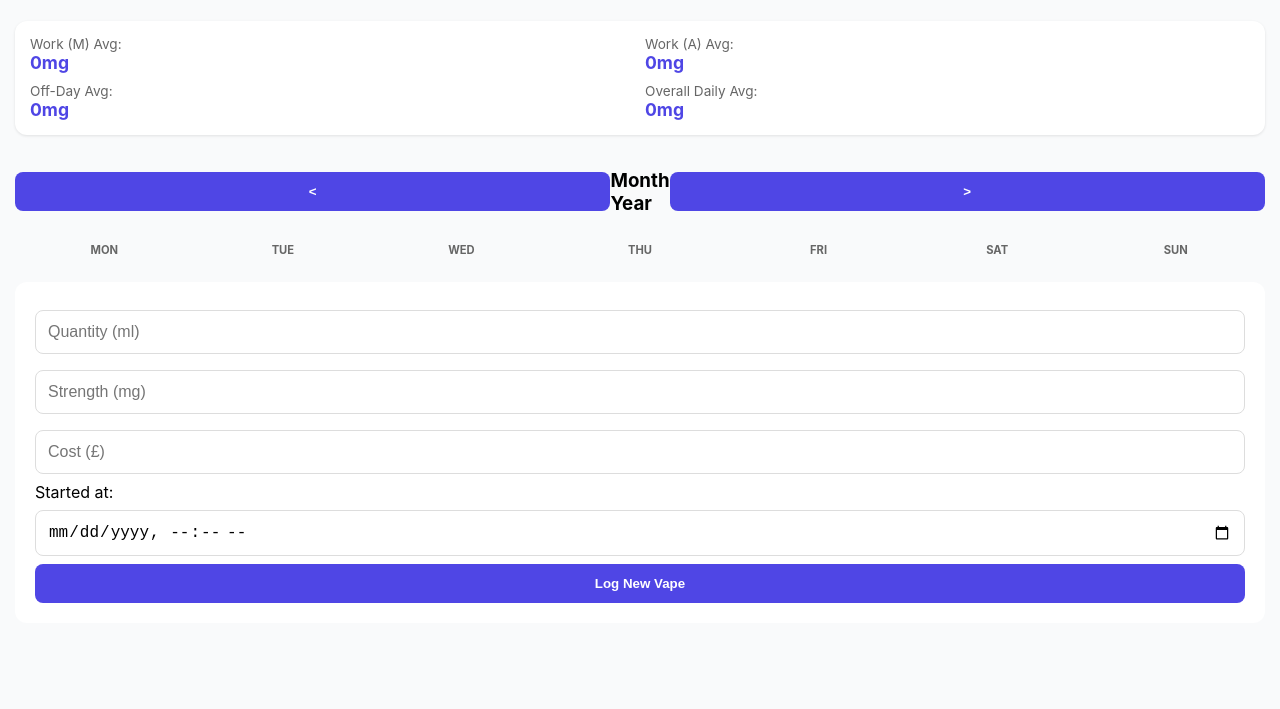
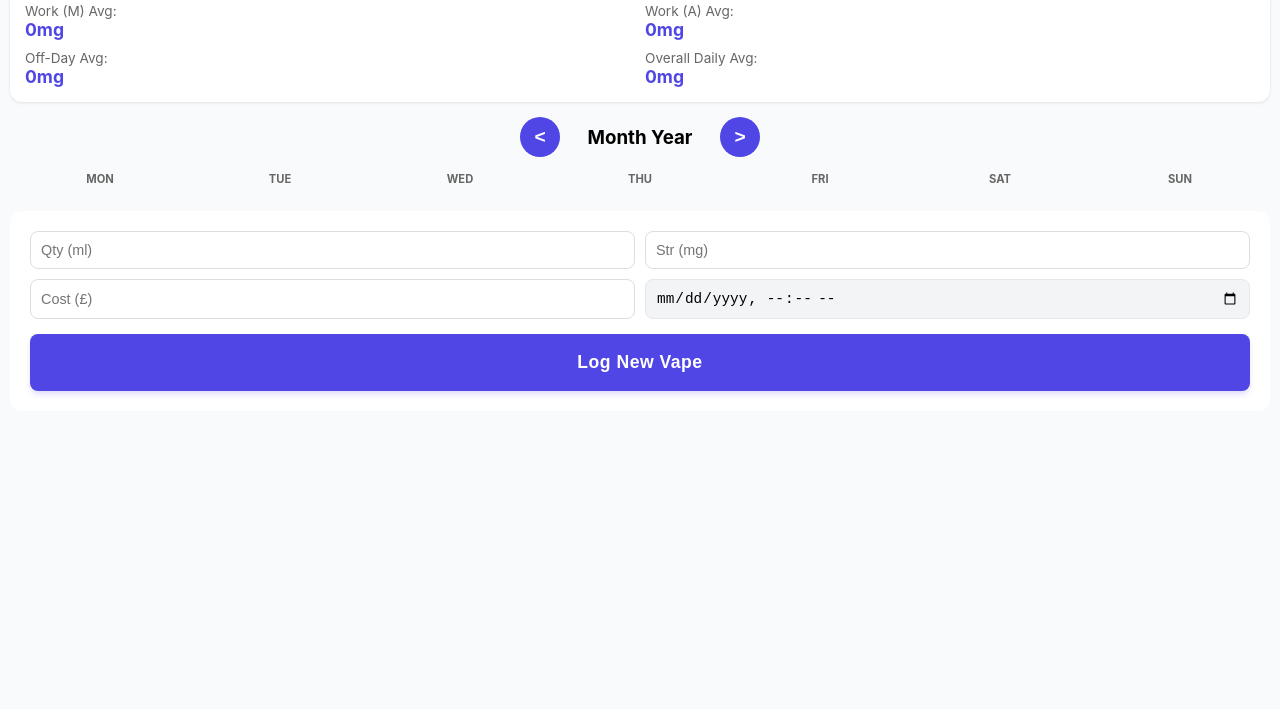
Before and after one commit to dave25uk/vape-quit-pwa, a website built with Vite: page index.html in a window 1280 px wide. Shown: the part 91-800 px from the top of the page. Built offline with nearby package versions, Linux system fonts and the light colour scheme; no server answers.

Commit message:
testing update

```diff
--- a/index.html
+++ b/index.html
@@ -37,15 +37,16 @@
 
         <section id="entry-section">
             <form id="vape-form">
-                <input type="number" id="ml" placeholder="Quantity (ml)" step="any" required>
-                <input type="number" id="mg" placeholder="Strength (mg)" step="any" required>
-                <input type="number" id="cost" placeholder="Cost (£)" step="any" required>
-
-                <label for="start-date">Started at:</label>
-                <input type="datetime-local" id="start-date" required>
-
-                <button type="submit">Log New Vape</button>
-            </form>
+    <div class="input-grid">
+        <input type="number" id="ml" placeholder="Qty (ml)" step="any" required>
+        <input type="number" id="mg" placeholder="Str (mg)" step="any" required>
+        <input type="number" id="cost" placeholder="Cost (£)" step="any" required>
+        <div class="date-container">
+            <input type="datetime-local" id="start-date" required>
+        </div>
+    </div>
+    <button type="submit" id="log-button">Log New Vape</button>
+</form>
         </section>
     </main>
 
--- a/style.css
+++ b/style.css
@@ -1,29 +1,65 @@
-:root { --primary: #4f46e5; --work-m: #fef3c7; --work-a: #dcfce7; }
-body { font-family: -apple-system, sans-serif; background: #f9fafb; padding: 15px; margin: 0; }
-header { display: flex; justify-content: space-between; align-items: center; }
-#insights-bar { display: grid; grid-template-columns: 1fr 1fr; gap: 10px; margin: 15px 0; background: white; padding: 15px; border-radius: 12px; box-shadow: 0 1px 3px rgba(0,0,0,0.1); }
-.insight-item { font-size: 0.85rem; color: #666; }
-.insight-item strong { display: block; font-size: 1.1rem; color: var(--primary); }
-#calendar-grid { display: grid; grid-template-columns: repeat(7, 1fr); gap: 4px; }
-.calendar-day { background: white; border-radius: 6px; aspect-ratio: 1/1; display: flex; flex-direction: column; align-items: center; justify-content: center; position: relative; font-size: 0.75rem; border: 1px solid #eee; }
-.calendar-day strong { font-size: 0.65rem; color: var(--primary); }
-.shift-tag { position: absolute; top: 2px; right: 2px; font-weight: bold; color: #999; }
-.shift-M { background: var(--work-m); border-color: #f59e0b; }
-.shift-A { background: var(--work-a); border-color: #10b981; }
-form { background: white; padding: 20px; border-radius: 12px; margin-top: 20px; }
-input { width: 100%; padding: 12px; margin: 8px 0; border: 1px solid #ddd; border-radius: 8px; box-sizing: border-box; font-size: 16px; }
-button { width: 100%; background: var(--primary); color: white; border: none; padding: 12px; border-radius: 8px; font-weight: bold; }
-#mode-toggle { width: auto; background: #eee; color: #333; padding: 6px 12px; }
-.calendar-day {
-    cursor: pointer;
-    touch-action: manipulation; /* Optimizes for taps, ignores double-tap-zoom */
-    -webkit-tap-highlight-color: rgba(0,0,0,0.1); /* Visual feedback */
+:root {
+    --primary: #4f46e5;
+    --work-m: #fef3c7;
+    --work-a: #dcfce7;
 }
-.calendar-header {
+
+body {
+    font-family: -apple-system, sans-serif;
+    background: #f9fafb;
+    padding: 10px;
+    margin: 0;
+}
+
+header {
     display: flex;
     justify-content: space-between;
     align-items: center;
+}
+
+h1#app-title {
+    margin-top: 5px;
     margin-bottom: 10px;
+}
+
+#insights-bar {
+    display: grid;
+    grid-template-columns: 1fr 1fr;
+    gap: 10px;
+    margin: 15px 0;
+    background: white;
+    padding: 15px;
+    border-radius: 12px;
+    box-shadow: 0 1px 3px rgba(0,0,0,0.1);
+}
+
+.insight-item { font-size: 0.85rem; color: #666; }
+.insight-item strong { display: block; font-size: 1.1rem; color: var(--primary); }
+
+/* --- Calendar Header & Nav --- */
+.calendar-header {
+    display: flex;
+    justify-content: center;
+    align-items: center;
+    gap: 20px;
+    margin-bottom: 15px;
+}
+
+.calendar-header button {
+    width: 40px;
+    height: 40px;
+    padding: 0;
+    font-size: 1.2rem;
+    border-radius: 50%;
+    display: flex;
+    justify-content: center;
+    align-items: center;
+}
+
+#current-month-display {
+    min-width: 120px;
+    text-align: center;
+    margin: 0;
 }
 
 .weekday-header {
@@ -37,17 +73,90 @@ button { width: 100%; background: var(--primary); color: white; border: none; pa
     text-transform: uppercase;
 }
 
+/* --- Calendar Grid --- */
 #calendar-grid {
     display: grid;
     grid-template-columns: repeat(7, 1fr);
     gap: 4px;
 }
 
-.calendar-day.spacer {
-    background: transparent;
-    border: none;
+.calendar-day {
+    background: white;
+    border-radius: 6px;
+    aspect-ratio: 1/1;
+    display: flex;
+    flex-direction: column;
+    align-items: center;
+    justify-content: center;
+    position: relative;
+    font-size: 0.75rem;
+    border: 1px solid #eee;
+    cursor: pointer;
+    touch-action: manipulation;
+    -webkit-tap-highlight-color: rgba(0,0,0,0.1);
 }
 
-.today-highlight {
-    border: 2px solid var(--primary) !important;
+.calendar-day strong { font-size: 0.65rem; color: var(--primary); }
+.calendar-day.spacer { background: transparent; border: none; }
+.today-highlight { border: 2px solid var(--primary) !important; }
+
+.shift-tag { position: absolute; top: 2px; right: 2px; font-weight: bold; color: #999; }
+.shift-M { background: var(--work-m); border-color: #f59e0b; }
+.shift-A { background: var(--work-a); border-color: #10b981; }
+
+/* --- Form & Inputs --- */
+form {
+    background: white;
+    padding: 20px;
+    border-radius: 12px;
+    margin-top: 20px;
 }
+
+.input-grid {
+    display: grid;
+    grid-template-columns: 1fr 1fr;
+    gap: 10px;
+    margin-bottom: 15px;
+}
+
+/* Base input style */
+input {
+    width: 100%;
+    padding: 12px;
+    border: 1px solid #ddd;
+    border-radius: 8px;
+    box-sizing: border-box;
+    font-size: 16px;
+}
+
+/* Specific overrides for the 2x2 grid */
+.input-grid input {
+    margin: 0;
+    padding: 10px;
+    font-size: 0.9rem;
+}
+
+input[type="datetime-local"] {
+    background: #f3f4f6;
+    border: 1px solid #e5e7eb;
+}
+
+/* --- Buttons --- */
+button {
+    width: 100%;
+    background: var(--primary);
+    color: white;
+    border: none;
+    padding: 12px;
+    border-radius: 8px;
+    font-weight: bold;
+}
+
+#mode-toggle { width: auto; background: #eee; color: #333; padding: 6px 12px; }
+
+#log-button {
+    padding: 18px;
+    font-size: 1.1rem;
+    letter-spacing: 0.5px;
+    box-shadow: 0 4px 6px -1px rgba(79, 70, 229, 0.2);
+}
```
